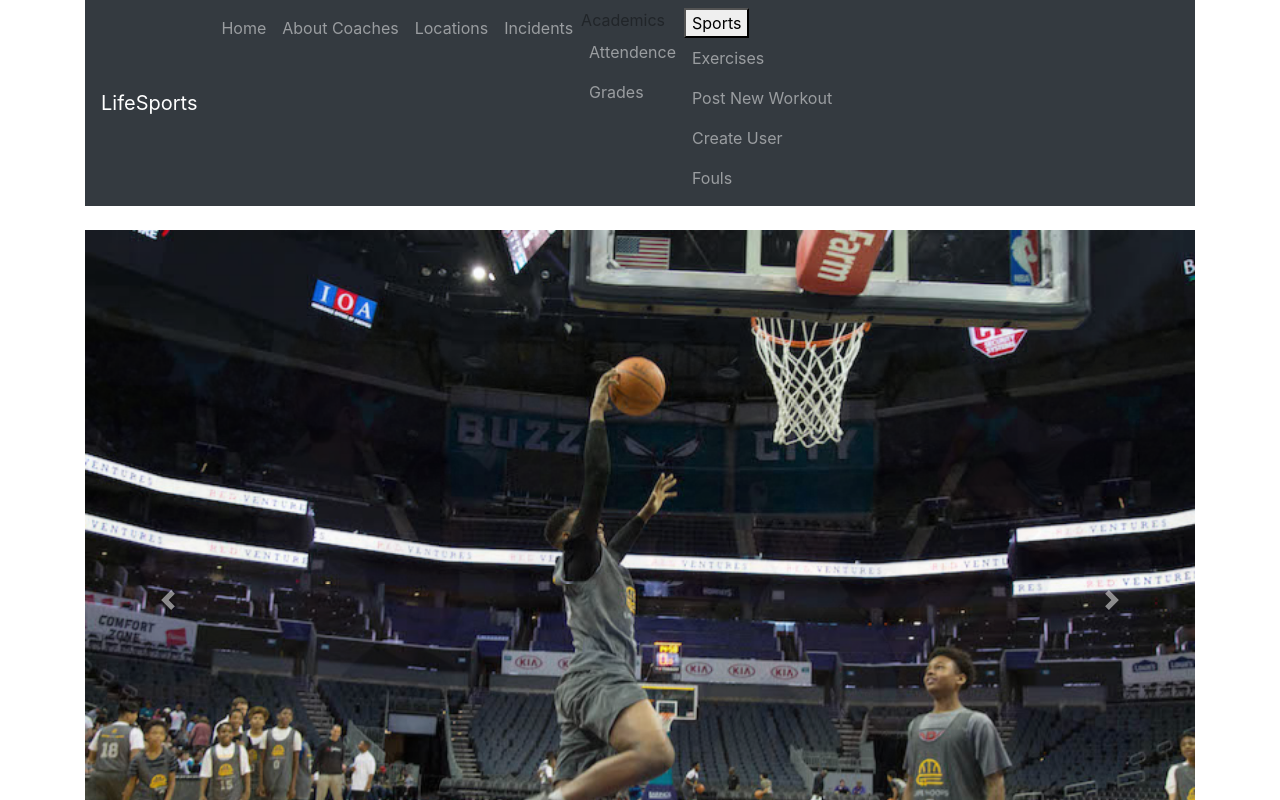
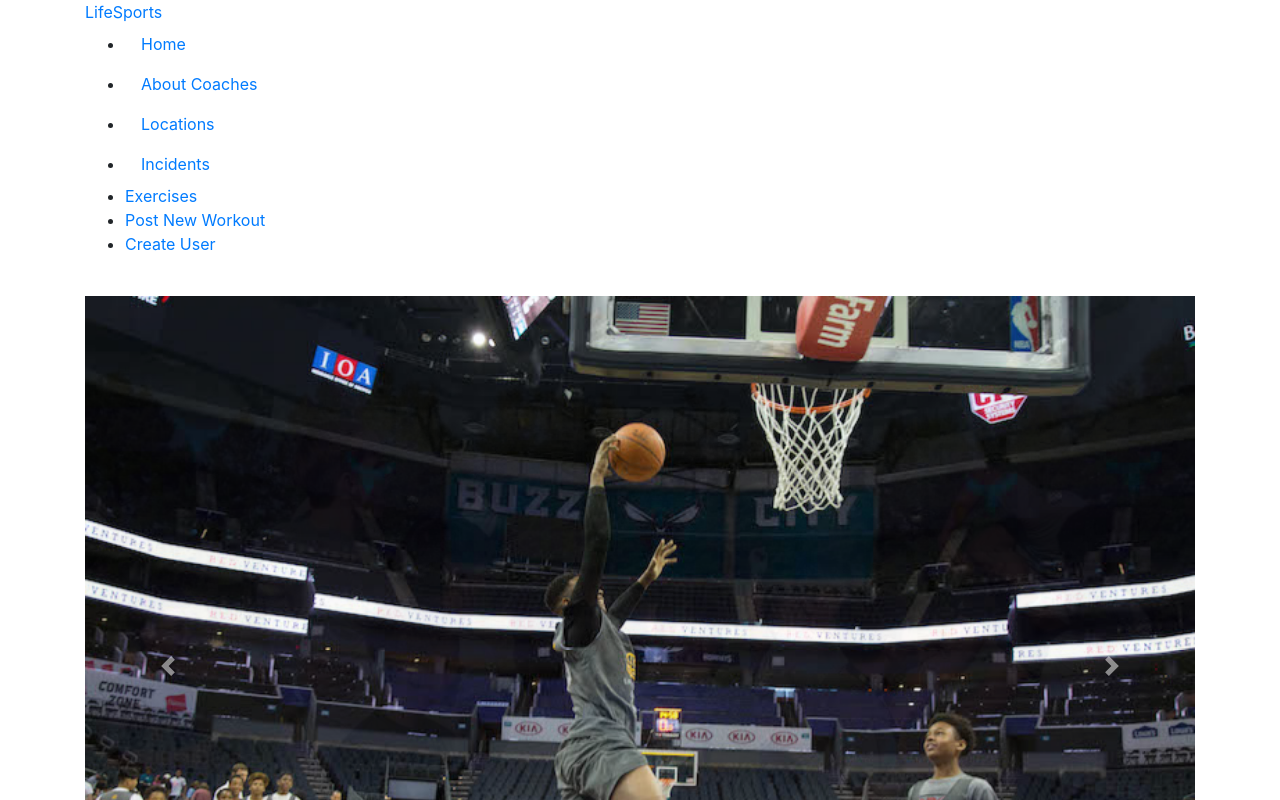
Before and after one commit to RafaelBotello/LifeSports, a React (Create React App) app in the folder client/: page / in a window 1280 px wide. Shown: the top 800 px of the page. Built offline with nearby package versions, Linux system fonts and the light colour scheme.

Commit message:
input shirleys nav

```diff
--- a/client/src/App.css
+++ b/client/src/App.css
@@ -5,81 +5,12 @@
 
 /*****************************************   Nav Bar   ***********************************************/
 
-
-/* The dropdown container */
-
-.dropdown {
-    /* float: left;
-    overflow: hidden; */
-    position: relative;
-    display: inline-block;
-}
-
-
-/* Dropdown button */
-
-.dropdown .dropbtn {
-    font-size: 16px;
-    border: none;
-    outline: none;
-    color: white;
-    padding: 14px 16px;
-    background-color: inherit;
-    font-family: inherit;
-    /* Important for vertical align on mobile phones */
-    margin: 0;
-    /* Important for vertical align on mobile phones */
-}
-
-
-/* Add a red background color to navbar links on hover */
-
-.navbar Link:hover,
-.dropdown:hover .dropbtn {
-    background-color: red;
-}
-
-
-/* Dropdown content (hidden by default) */
-
-.dropdown-content {
-    display: none;
-    position: absolute;
-    background-color: #f9f9f9;
-    min-width: 160px;
-    box-shadow: 0px 8px 16px 0px rgba(0, 0, 0, 0.2);
-    z-index: 1;
-}
-
-
-/* Links inside the dropdown */
-
-.dropdown-content Link {
-    float: none;
-    color: black;
-    padding: 12px 16px;
-    text-decoration: none;
-    display: block;
-    text-align: left;
-}
-
-
-/* Add a grey background color to dropdown links on hover */
-
-.dropdown-content Link:hover {
-    background-color: #ddd;
-}
-
-
-/* Show the dropdown menu on hover */
-
-.dropdown:hover .dropdown-content {
-    display: block;
-}
-
+@import "./CSS/Partials/_navBar.css";
 
 /*****************************************   Home Page   *********************************************/
 
+@import "./CSS/Partials/_exerciseList.css";
+@import "./CSS/Partials/_editExercise.css";
 
 /* About the Coaches */
 
--- a/client/src/App.js
+++ b/client/src/App.js
@@ -1,5 +1,6 @@
 import React from 'react';
 import "bootstrap/dist/css/bootstrap.min.css";
+import "../src/App.css"
 import { BrowserRouter as Router, Route} from "react-router-dom";
 
 import Navbar from "./Components/navbar.component"
--- /dev/null
+++ b/client/src/Assets/CSS/Partials/_editExercise.css
@@ -0,0 +1,17 @@
+.group {
+    display: flex;
+    justify-content: center;
+    padding: 30px;
+}
+
+label {
+    color: white;
+    font-size: 20px;
+    text-align: center;
+}
+
+.control {
+    margin: 0 10px;
+    border-radius: 20px;
+    padding: 3px;
+}
--- /dev/null
+++ b/client/src/Assets/CSS/Partials/_exerciseList.css
@@ -0,0 +1,68 @@
+.loggedContainer {
+    margin: 120px 0;
+}
+
+.logged {
+    font-size: 40px;
+    text-align: center;
+    color: rgb(2, 2, 92);
+}
+
+.tableLogs {
+    margin: auto;
+    width: 50%;
+    padding: 10px;
+}
+
+.columns {
+    color: rgb(121, 116, 116);
+    font-size: 30px;
+    padding: 0 50px;
+}
+
+td {
+    color: rgb(121, 116, 116);
+    text-align: center;
+    font-size: 20px;
+}
+
+a {
+    text-decoration: none;
+    color: rgb(2, 2, 92);
+    font-size: 20px;
+}
+
+.top4 {
+    text-align: center;
+    font-size: 30px;
+    color: rgb(2, 2, 92);
+}
+
+.pictures {
+    display: block;
+    margin-left: auto;
+    margin-right: auto;
+    width: 400px;
+    height: 350px;
+    padding: 20px 0;
+}
+
+.description {
+    font-size: 25px;
+    color: rgb(121, 116, 116);
+}
+
+.pictureContainer {
+    display: flex;
+    align-items: center;
+    justify-content: space-between;
+}
+
+.pContainer {
+    width: 400px;
+    margin: 0 auto;
+    border-style: solid;
+    border-color: rgb(2, 2, 92);
+    padding: 20px;
+    background-color: white;
+}
--- /dev/null
+++ b/client/src/Assets/CSS/Partials/_navBar.css
@@ -0,0 +1,35 @@
+nav {
+    background-image: url("https://backgrounddownload.com/wp-content/uploads/2018/09/sports-light-background-2.jpg");
+    background-position: center;
+    width: 100%;
+    text-align: center;
+    display: inline-block;
+}
+
+.navBrand {
+    color: rgb(2, 2, 92);
+    text-decoration: none;
+    padding: 20px 0px;
+    font-size: 60px;
+}
+
+.navLink {
+    font-size: 30px;
+    padding: 20px;
+    text-decoration: none;
+    color: black;
+    font-family: Impact, Haettenschweiler, 'Arial Narrow Bold', sans-serif;
+}
+
+.ulContainer {
+    list-style: none;
+    display: flex;
+    justify-content: center;
+    margin: 50px 0;
+}
+
+.container {
+    background-color: lightgray;
+    width: 100%;
+    height: 100%;
+}
--- a/client/src/components/navbar.component.js
+++ b/client/src/components/navbar.component.js
@@ -1,13 +1,12 @@
 import React, { Component } from 'react';
 import { Link } from 'react-router-dom';
 
-
 function Navbar(){
   return (
-      <nav className="navbar navbar-dark bg-dark navbar-expand-lg">
-        <Link to="/" className="navbar-brand">LifeSports</Link>
-        <div className="collpase navbar-collapse">
-        <ul className="navbar-nav mr-auto">
+    <nav>
+      <Link to="/" className="navBrand">LifeSports</Link>
+      <div>
+      <ul className="ulContainer">
       <li className="navbar-item">
           <Link to="/" className="nav-link">Home</Link>
           </li>
@@ -20,27 +19,15 @@
           <li className="navbar-item">
           <Link to="/incidents" className="nav-link">Incidents</Link>
           </li>
-          <div className="dropdown">
-            {/* <button className="dropbtn">Academics
-              <i className="fa fa-caret-down"></i>
-            </button> */}
-            <span>Academics</span>
-            <div className="dropdown-content">
-              <Link to="/attendence" className="nav-link">Attendence</Link>
-              <Link to="/grades" className="nav-link">Grades</Link>
-            </div>
-          </div>
-          <div className="dropdown">
-            <button className="dropbtn">Sports
-              <i className="fa fa-caret-down"></i>
-            </button>
-            <div className="dropdown-content">
-            <Link to="/exercises" className="nav-link">Exercises</Link>
-            <Link to="/create" className="nav-link">Post New Workout</Link>
-            <Link to="/user" className="nav-link">Create User</Link>
-            <Link to="/fouls" className="nav-link">Fouls</Link>
-            </div>
-          </div>
+        <li>
+        <Link to="/exercise" className="navLink">Exercises</Link>
+        </li>
+        <li>
+        <Link to="/create" className="navLink">Post New Workout</Link>
+        </li>
+        <li>
+        <Link to="/user" className="navLink">Create User</Link>
+        </li>
       </ul>
       </div>
     </nav>
```
Lines whose indentation alone changed are shown as unchanged.
